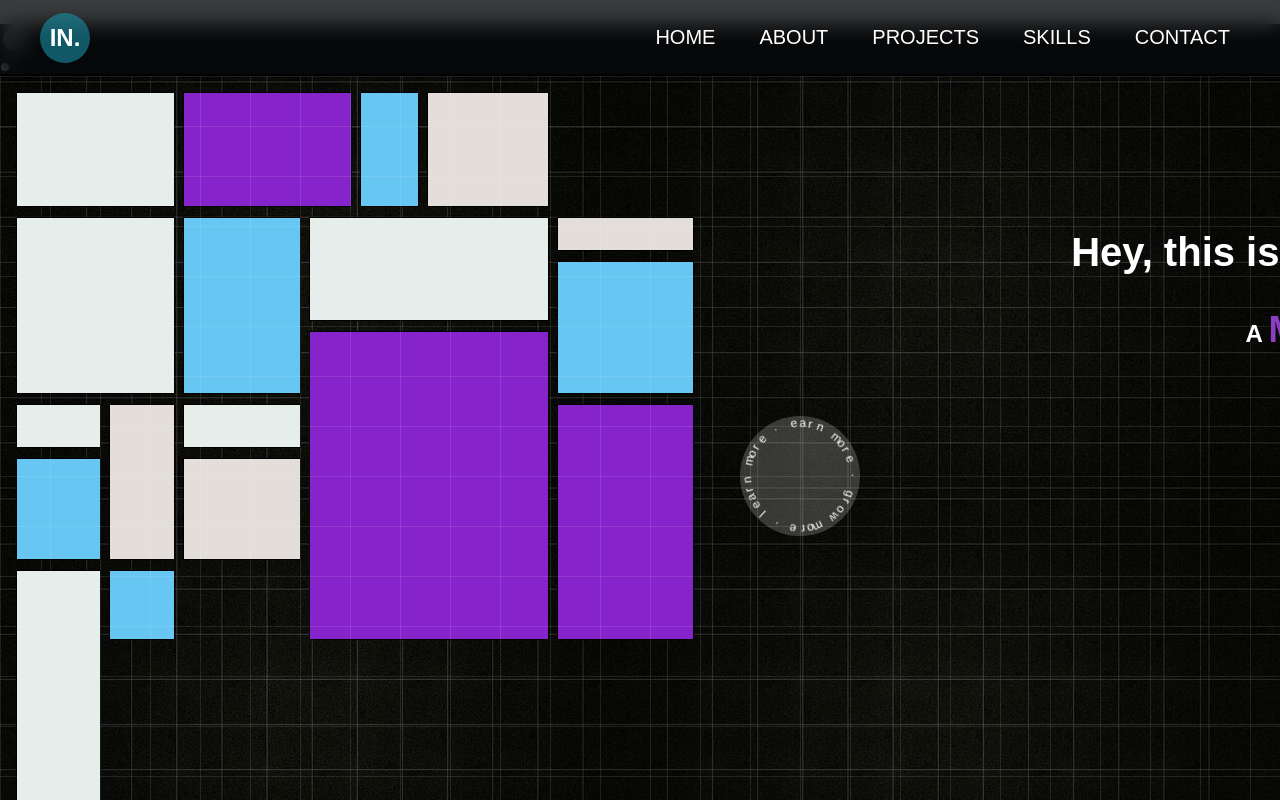
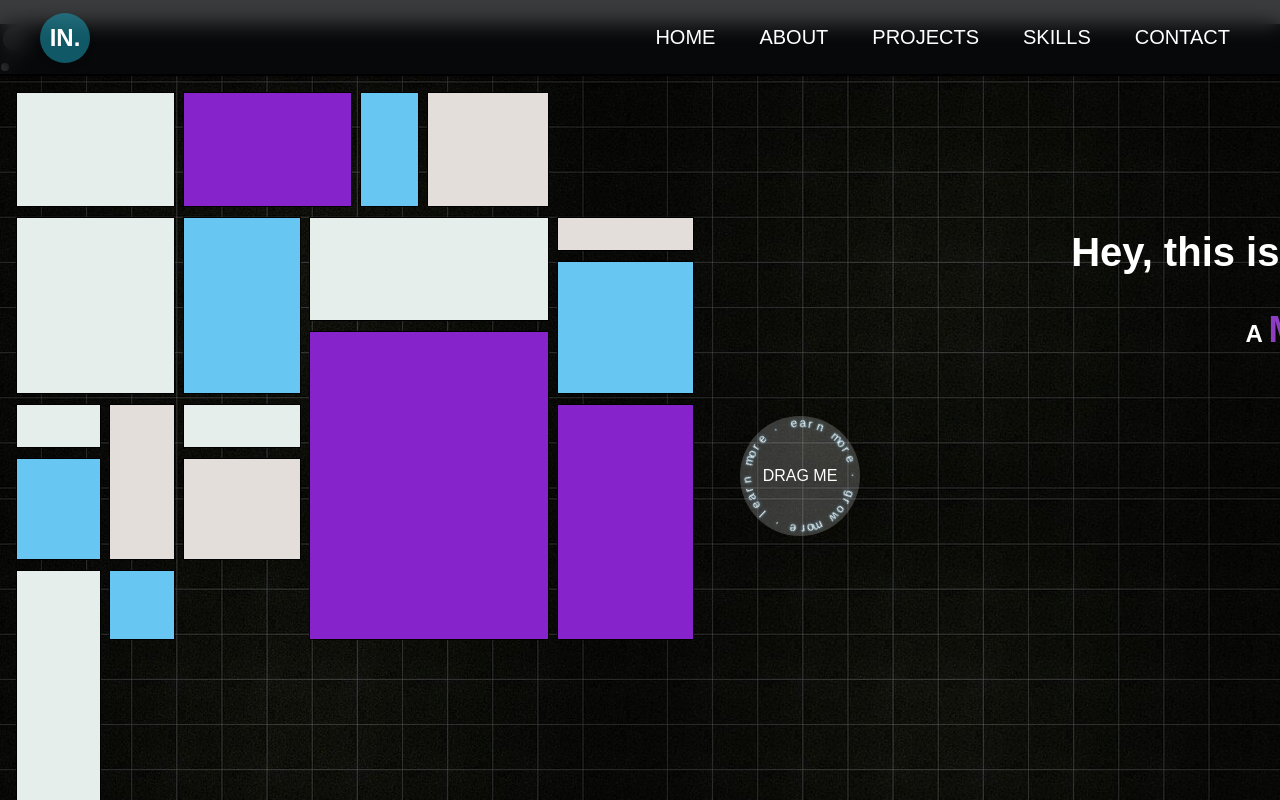
Before and after one commit to Isha-Nanda08/My-Portfolio, a React (Create React App) app in the folder my-portfolio/: page / in a window 1280 px wide. Shown: the top 800 px of the page. Built offline with nearby package versions, Linux system fonts and the light colour scheme; a web font is replaced by a local one.

Commit message:
settle down spinner

```diff
--- a/my-portfolio/src/components/MondianGrid.jsx
+++ b/my-portfolio/src/components/MondianGrid.jsx
@@ -88,6 +88,7 @@ const MondrianGrid = () => {
             </span>
           ))}
         </div>
+        DRAG ME
       </div>
 
       {/* Intro Text Overlay with Text Reveal */}
--- a/my-portfolio/src/styles/gridf.css
+++ b/my-portfolio/src/styles/gridf.css
@@ -228,22 +228,34 @@
   }
 }
 /* Spinning Text Circle Styles - Reduced Size */
+/* Spinning Text Circle Styles */
 .circle-text-container {
+  color: white;
   position: absolute;
   top: 50%;
   left: 50%;
   transform: translate(-50%, -50%);
-  width: 120px;  /* Reduced from 200px */
-  height: 120px; /* Reduced from 200px */
+  width: 120px;
+  height: 120px;
   z-index: 10;
   cursor: grab;
   user-select: none;
-  background-color: #ffffff32;
+  background-color: rgba(255, 255, 255, 0.2);
   border-radius: 50%;
+  display: flex;
+  justify-content: center;
+  align-items: center;
+  flex-direction: column;
+  transition: all 0.3s ease;
+}
+
+.circle-text-container:hover {
+  background-color: rgba(255, 255, 255, 0.3);
+  box-shadow: 0 0 15px rgba(104, 198, 242, 0.6);
 }
 
 .circle-text {
-  position: relative;
+  position: absolute;
   width: 100%;
   height: 100%;
   animation: rotateText 10s linear infinite;
@@ -262,23 +274,33 @@
   position: absolute;
   left: 50%;
   top: 0;
-  font-size: 12px;  /* Reduced from 16px */
-  transform-origin: 0 60px;  /* Reduced from 100px to match the new radius */
+  font-size: 12px;
+  transform-origin: 0 60px;
   color: white;
   transform: rotate(calc(360deg / var(--total) * var(--i)));
+  font-weight: 500;
+  letter-spacing: 0.05em;
+  text-shadow: 0 0 3px rgba(104, 198, 242, 0.8);
 }
 
-/* Add to your existing styles */
-.background-grid {
-  position: absolute;
-  top: 0;
-  left: 0;
-  width: 100%;
-  height: 100%;
-  background-size: 50px 50px;
-  background-image:
-    linear-gradient(to right, rgba(255, 255, 255, 0.1) 1px, transparent 1px),
-    linear-gradient(to bottom, rgba(255, 255, 255, 0.1) 1px, transparent 1px);
-  z-index: 1;
-  pointer-events: none;
+/* Center text inside the circle */
+.circle-text-container::after {
+  /* content: "DRAG ME"; */
+  position: relative;
+  font-size: 10px;
+  font-weight: bold;
+  letter-spacing: 1px;
+  text-transform: uppercase;
+  animation: pulse 2s ease-in-out infinite;
 }
+
+@keyframes pulse {
+  0%, 100% {
+    opacity: 1;
+    transform: scale(1);
+  }
+  50% {
+    opacity: 0.7;
+    transform: scale(0.95);
+  }
+}
```
